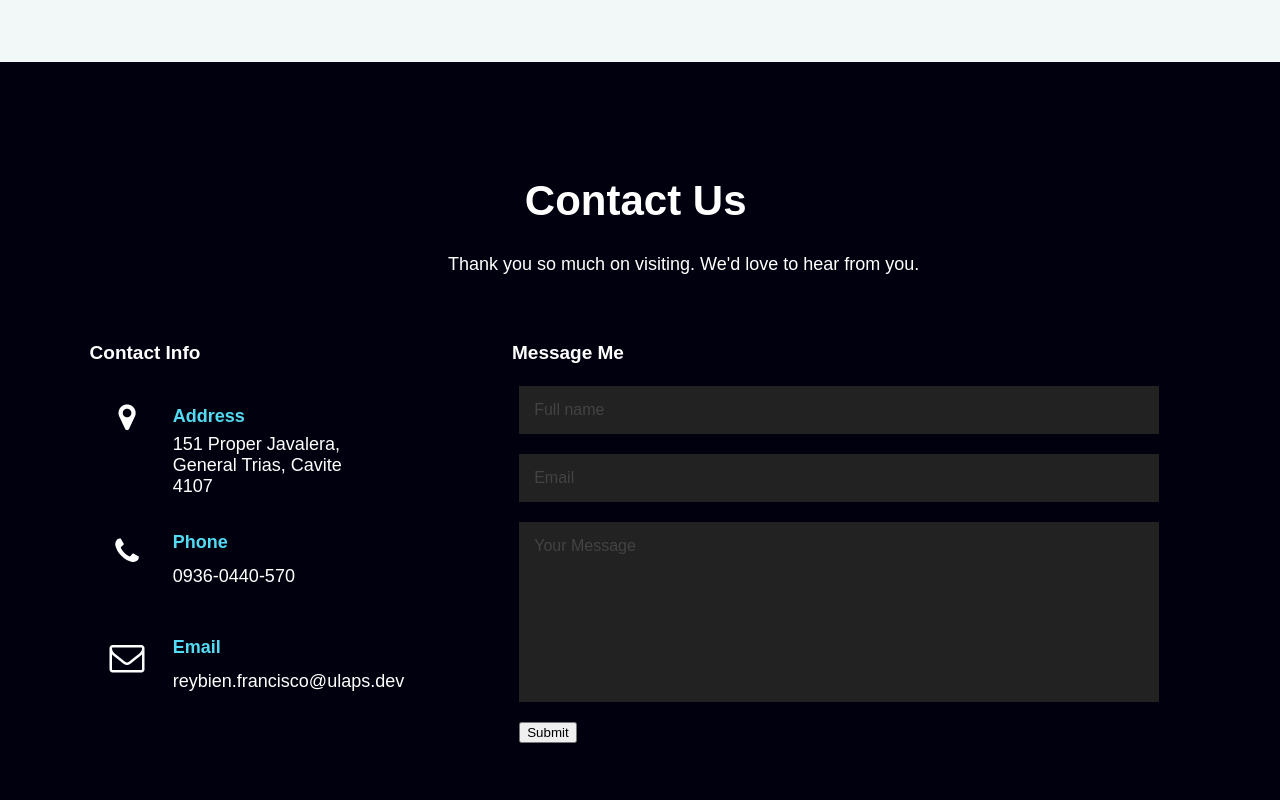
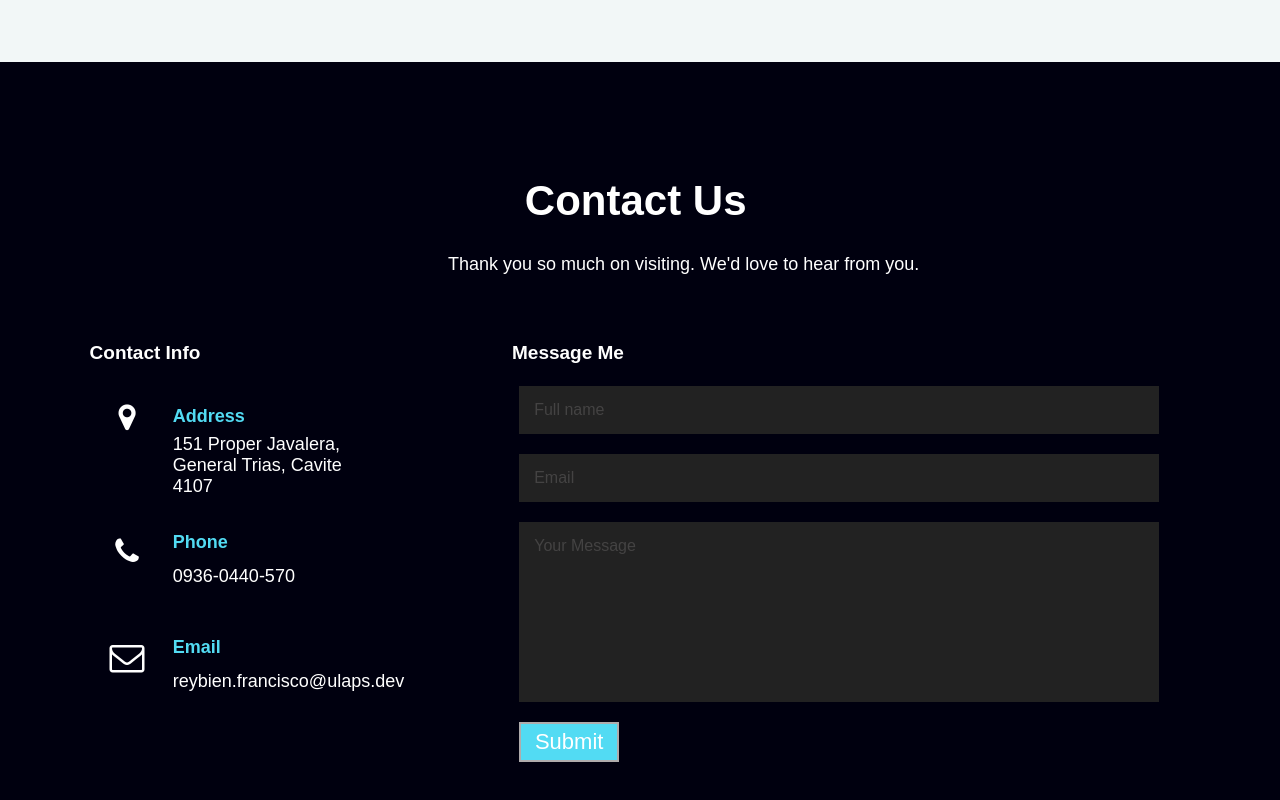
Before and after one commit to reybien/portfolio, a plain HTML site: page index.html in a window 1280 px wide. Shown: the part 3138-3938 px from the top of the page. Drawn offline with Linux system fonts and the light colour scheme.

Commit message:
Add files via upload

```diff
--- a/styles.css
+++ b/styles.css
@@ -247,7 +247,7 @@ button:active{
 .skillsContent .arduino .lower .percentage{
     position: absolute;
     bottom: 00%;
-    width: var(--width);
+    width: (--width);
     background-color: #52dbf3;
     height: 15px;
     margin-top: 10px;
@@ -545,13 +545,14 @@ button:active{
 {
     color: #444343;
 }
-.formBx form input[type="submit"]
-{
-    max-width: 120px;
-    background: #52dbf3;
-    cursor: pointer;
-    text-transform: uppercase;
-    letter-spacing: 2px;
+.submit-btn{
+    position: absolute;
+    height: 40px;
+    width: 100px;
+    color: #FFFFFF;
+    font-size: 22px;
+    background-color: #52dbf3;
+    border:2px solid #afacac;
 }
 .project {
     position: relative;
```
